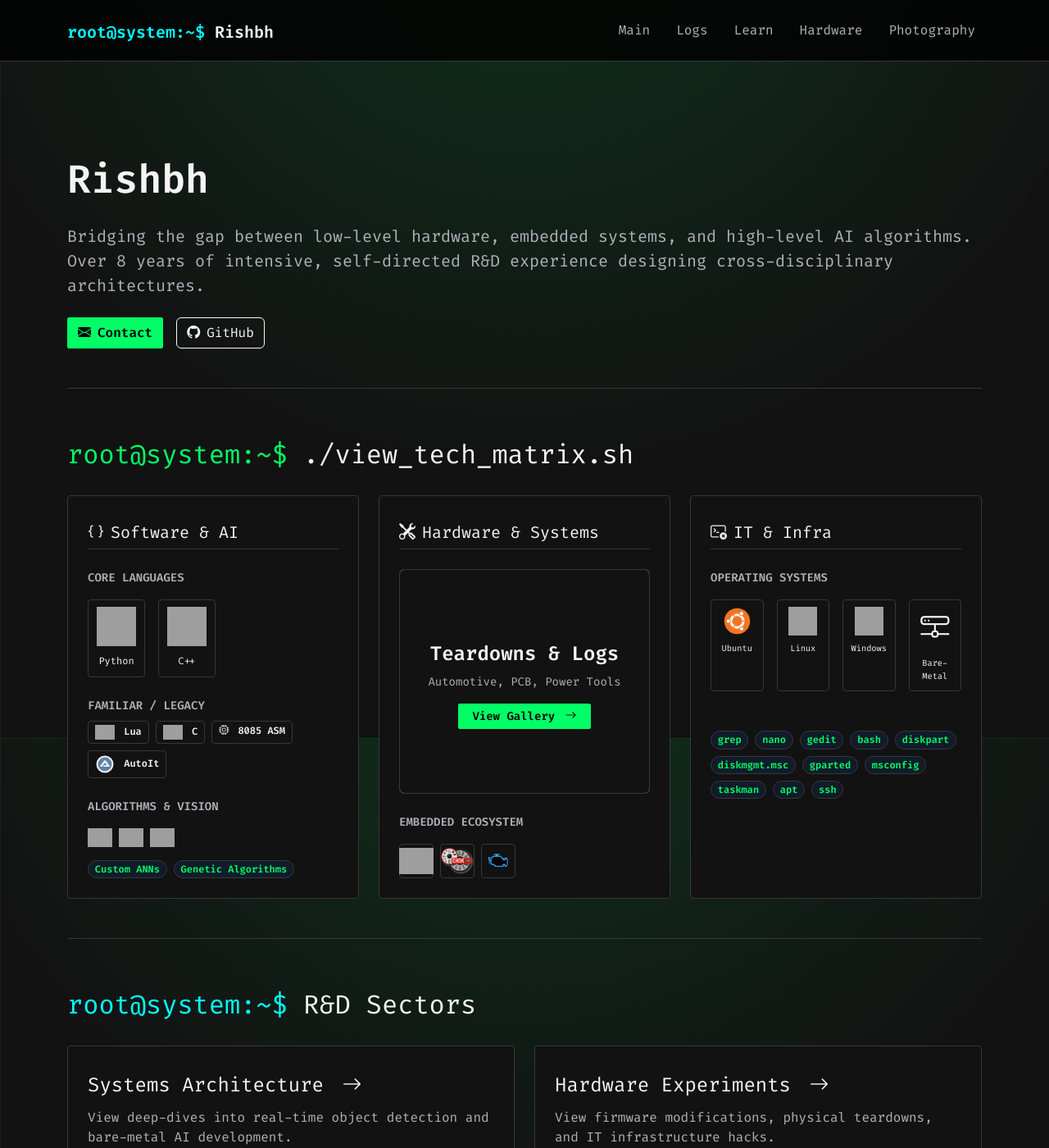
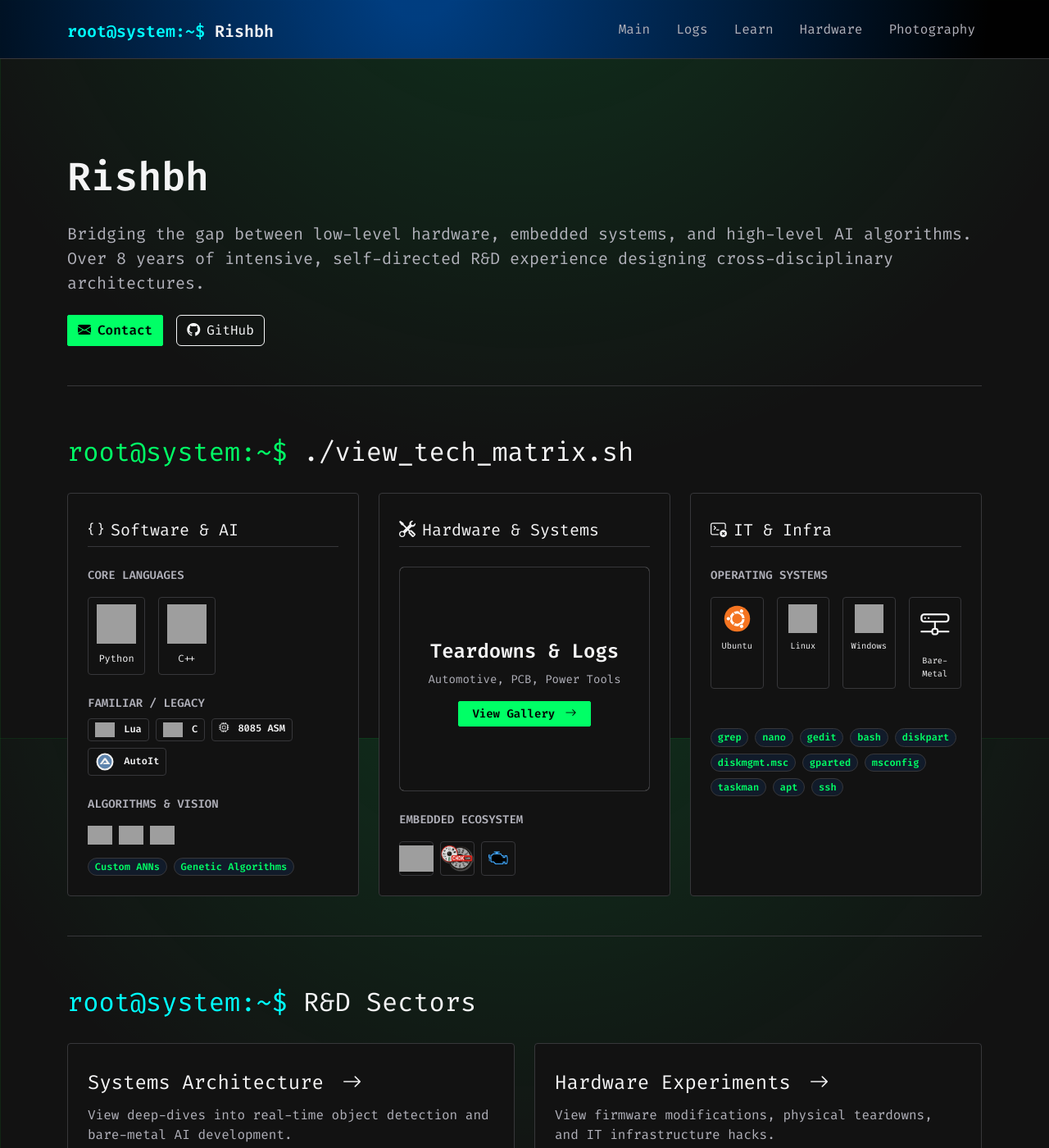
Before and after one commit to CodeRSTech/coderstech.github.io, a Jekyll site: the page built from index.md, in a window 1280 px wide and 1400 px high. Shown: the whole window at 82% size. Built offline with Jekyll 4.4.1, drawn with Linux system fonts in a browser that asks for light colours; grey boxes are pictures that could not be loaded.

Commit message:
Enhance navbar styles and add scrollspy support
Updated navbar styles with new background color and gradient, added sticky positioning, and defined scrollspy-navbar styles.

```diff
--- a/assets/css/terminal.css
+++ b/assets/css/terminal.css
@@ -55,7 +55,13 @@ p, small, .text-white-50 {
 
 /* Navbar Overrides */
 .navbar {
-  background-color: #000000d0 !important;
+  background-color: #000000f0 !important;
+  background-image: radial-gradient(circle at 40% -20%, rgba(0, 120, 255, 0.5) 5%, transparent 90%);
+  position: -webkit-sticky; /* For Safari support */
+  position: sticky;
+  top: 0;
+  z-index: 1050;
+  height: 4.5rem;
 }
 
 .navbar, .nav-link {
@@ -64,6 +70,13 @@ p, small, .text-white-50 {
 }
 .nav-link:hover {
   color: var(--accent-green) !important;
+}
+
+/* Implemented in post.html */
+.scrollspy-navbar {
+  top: 4.5rem;
+  z-index: 1020;
+  border-radius: 0 !important;
 }
 
 /* Bootstrap Accent Mappings */
```
